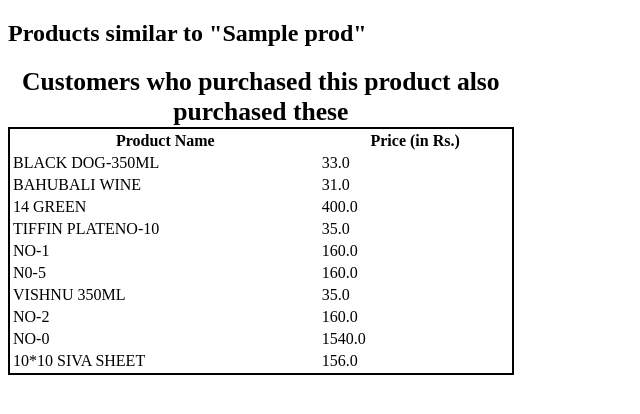
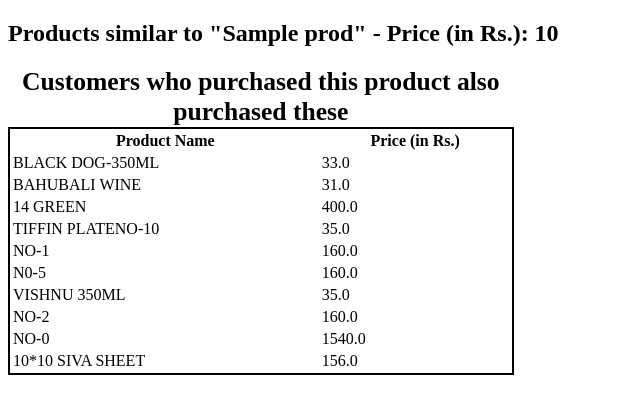
Before and after one commit to suregirishkumarreddy/Product-Recommendation-System, a Flask app: template templates/prod_view.html in a window 1280 px wide. Shown: the part 41-455 px from the top of the page, without its empty margins (0-640 px from the left). Run offline with Flask 2, Linux system fonts and the light colour scheme; the template is opened without the code that fills it: most values are stand-ins (such as "Sample title", 1, 10 or a date in 2020); parts of the project's set-up code (start-up, migrations or seed data) failed here and were passed over.

Commit message:
Add files via upload

```diff
--- a/templates/home.html
+++ b/templates/home.html
@@ -1,6 +1,8 @@
 {% extends 'base.html' %}
 
 {% block content %}
+
+<h2>Welcome to Product Recommendation System</h2>
 
 <div class="container">
 <p>Enter Customer Name</p>
--- a/templates/prod_view.html
+++ b/templates/prod_view.html
@@ -16,7 +16,7 @@
 
      {% else %}
 
-        <h2>Products similar to "{{prod}}"</h2>
+        <h2>Products similar to "{{prod}}" - Price (in Rs.): {{price}}</h2>
         {% include 'similarprodtable.html' %}
 
      {% endif %}
```
